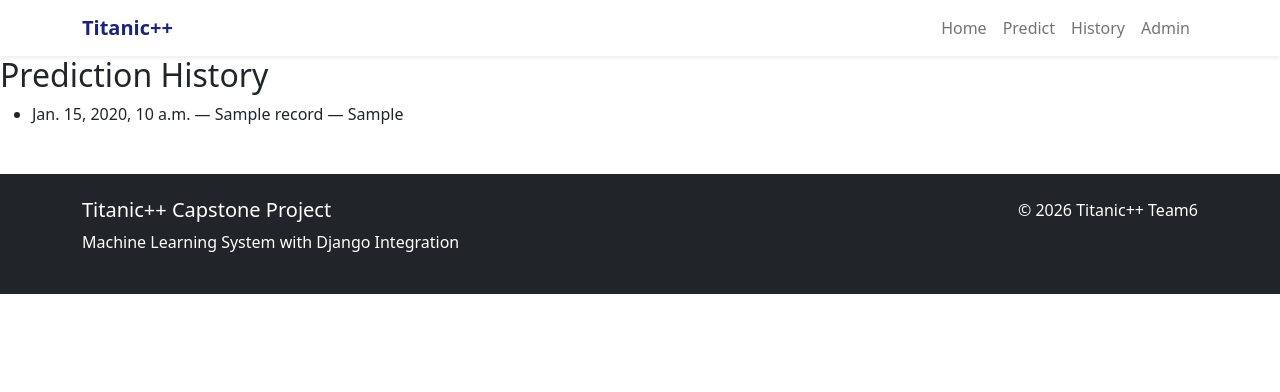
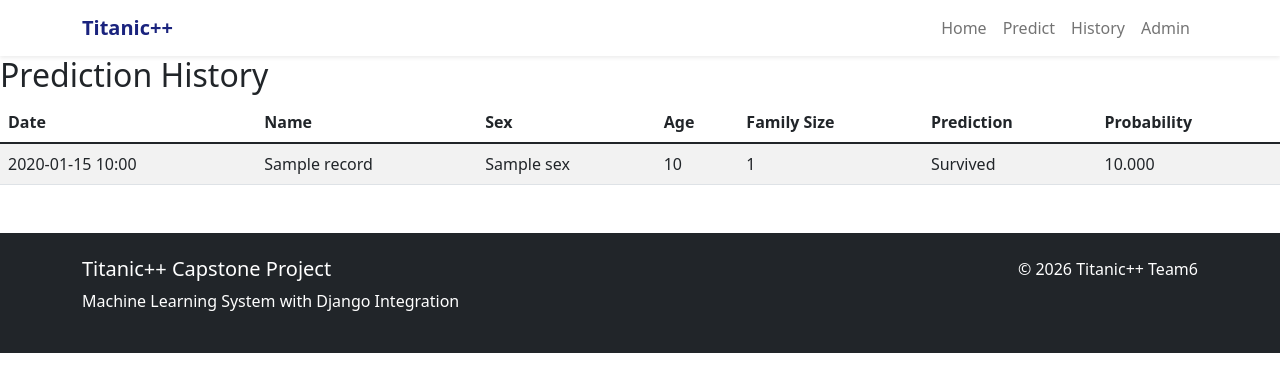
Before and after one commit to gabri3l4-execute/titanic_capstone, a Django app: template webapp/templates/webapp/prediction_list.html in a window 1280 px wide. Shown: the top 392 px of the page. Run offline with Django 5.2, Linux system fonts and the light colour scheme; the template is opened without the code that fills it: most values are stand-ins (such as "Sample title", 1, 10 or a date in 2020); parts of the project's set-up code (start-up, migrations or seed data) failed here and were passed over.

Commit message:
history template

```diff
--- a/webapp/templates/webapp/prediction_list.html
+++ b/webapp/templates/webapp/prediction_list.html
@@ -1,13 +1,41 @@
-{% extends "webapp/base.html" %}
-
-{% block content %}
+{% extends "base.html" %} {% block content %}
 <h2>Prediction History</h2>
 
-<ul>
+<table class="table table-striped">
+  <thead>
+    <tr>
+      <th>Date</th>
+      <th>Name</th>
+      <th>Sex</th>
+      <th>Age</th>
+      <th>Family Size</th>
+      <th>Prediction</th>
+      <th>Probability</th>
+    </tr>
+  </thead>
+
+  <tbody>
     {% for record in predictions %}
-        <li>{{ record.created_at }} — {{ record.name }} — {{ record.survived_prediction }}</li>
+    <tr>
+      <td>{{ record.created_at|date:"Y-m-d H:i" }}</td>
+      <td>{{ record.name }}</td>
+      <td>{{ record.sex }}</td>
+      <td>{{ record.age }}</td>
+      <td>{{ record.family_size }}</td>
+
+      <td>
+        {% if record.survived_prediction %} Survived {% else %} Did Not Survive
+        {% endif %}
+      </td>
+
+      <td>{{ record.probability|floatformat:3 }}</td>
+    </tr>
     {% empty %}
-        <li>No predictions yet.</li>
+    <tr>
+      <td colspan="7">No predictions yet.</td>
+    </tr>
     {% endfor %}
-</ul>
+  </tbody>
+</table>
+
 {% endblock %}
```
